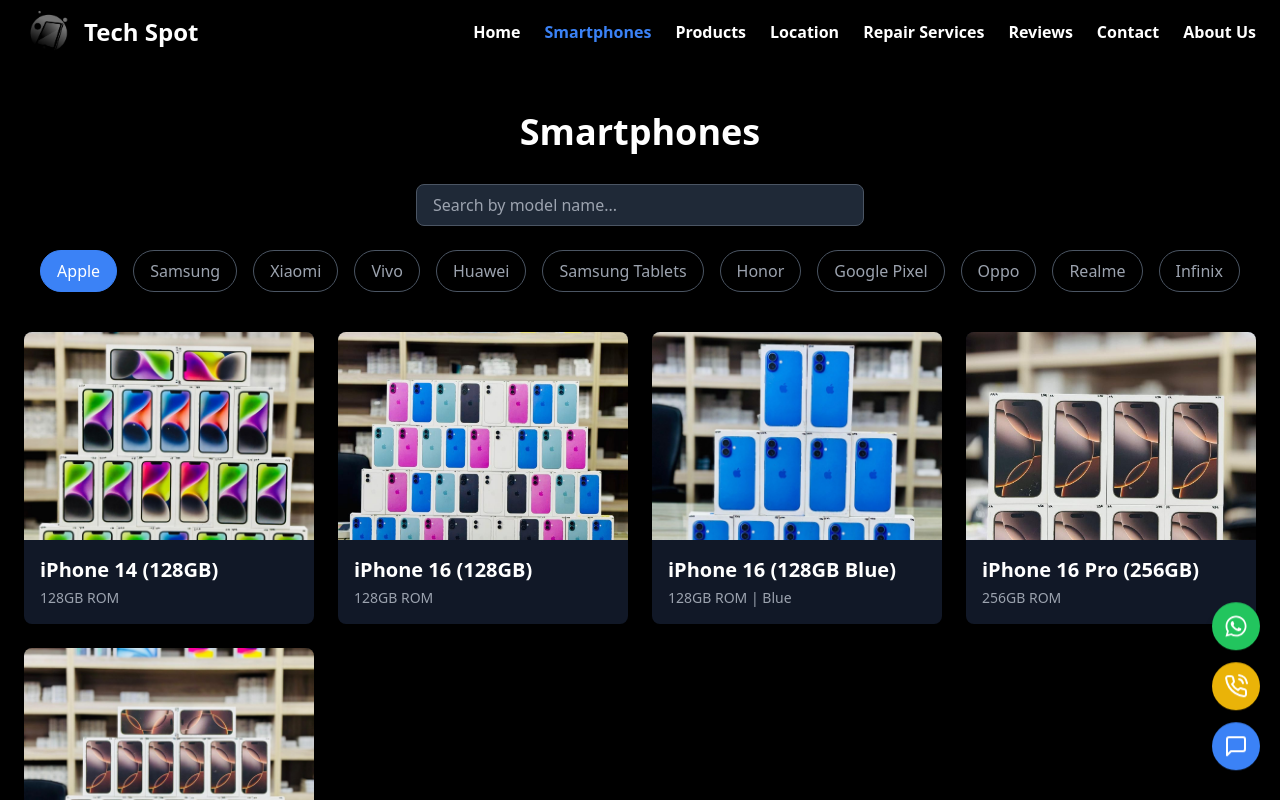
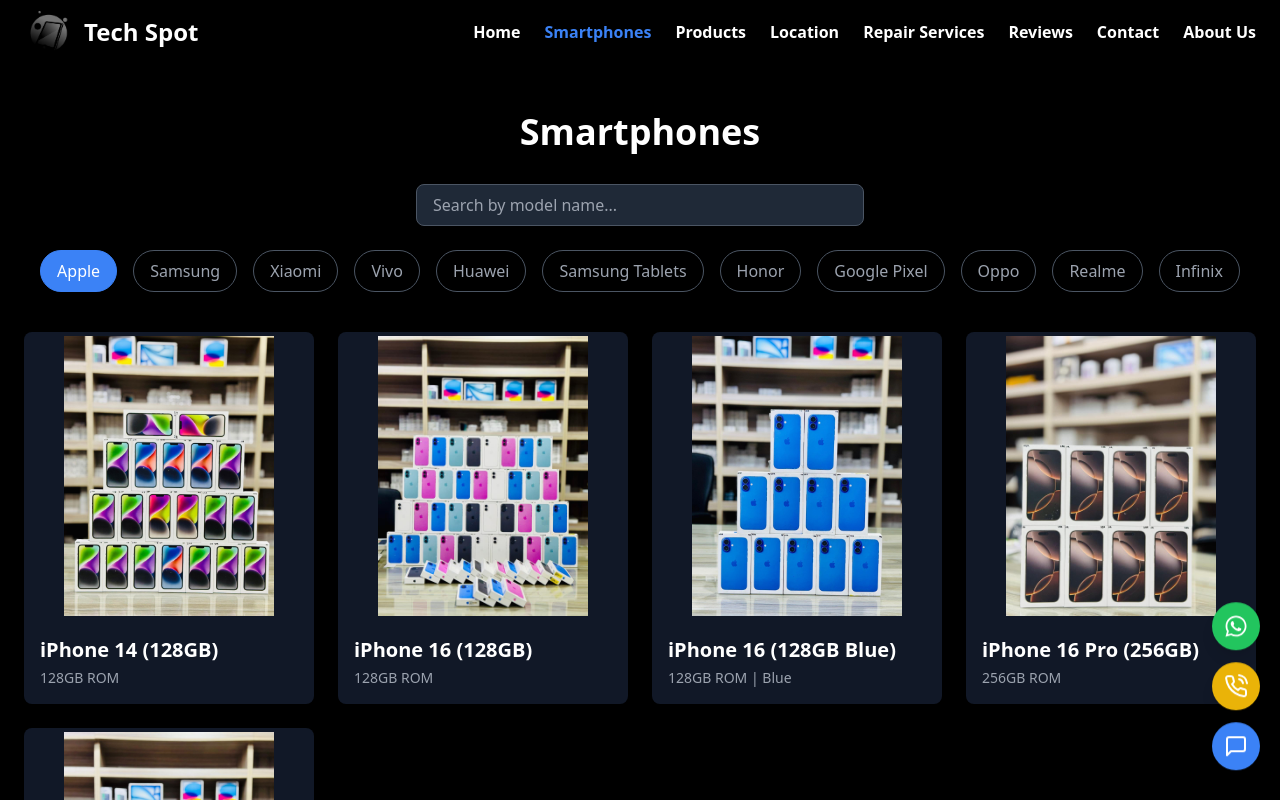
Before and after one commit to IT21182914/Tech-Spot-Official, a React (Create React App) app: page /smartphones in a window 1280 px wide. Shown: the top 800 px of the page. Built offline with nearby package versions, Linux system fonts and the light colour scheme.

Commit message:
Image Sizes

```diff
--- a/src/pages/Smartphones.jsx
+++ b/src/pages/Smartphones.jsx
@@ -117,7 +117,7 @@ const Smartphones = () => {
               <img
                 src={phone.image}
                 alt={phone.name}
-                className="w-full h-52 object-cover"
+                className="w-full h-72 object-contain p-1"
               />
               <div className="p-4">
                 <h3 className="text-xl font-semibold text-white">
```
